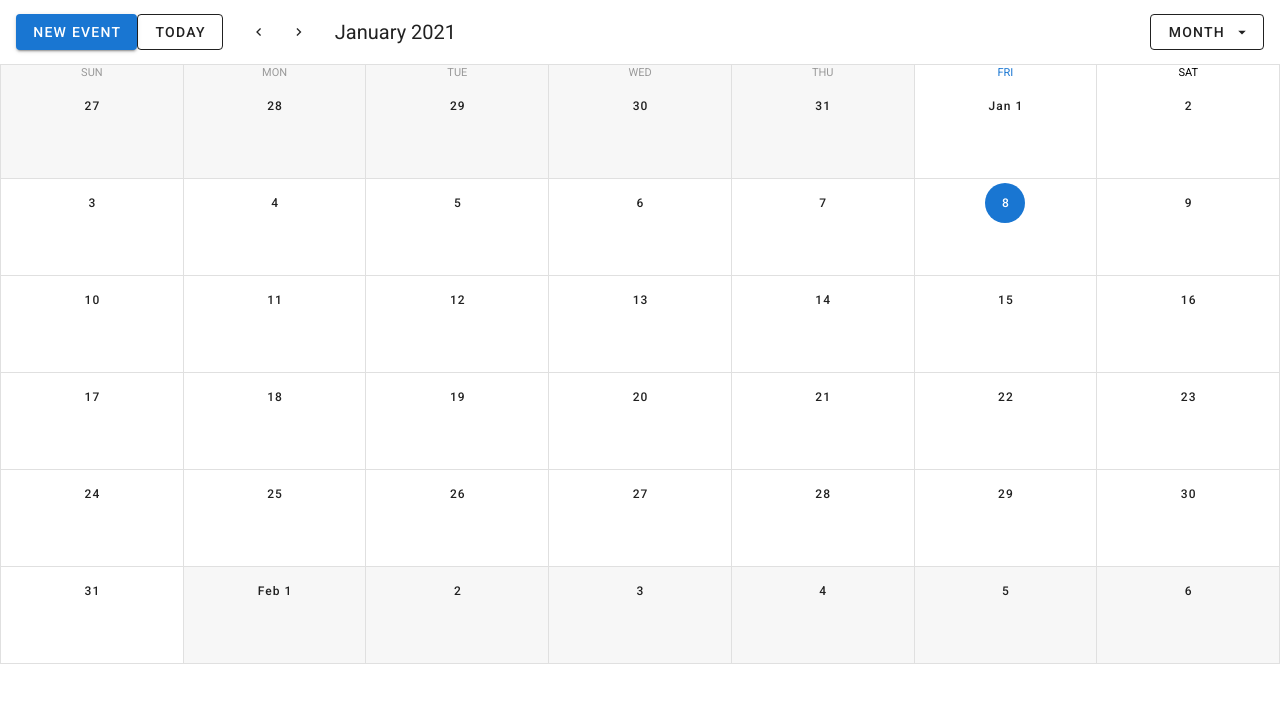
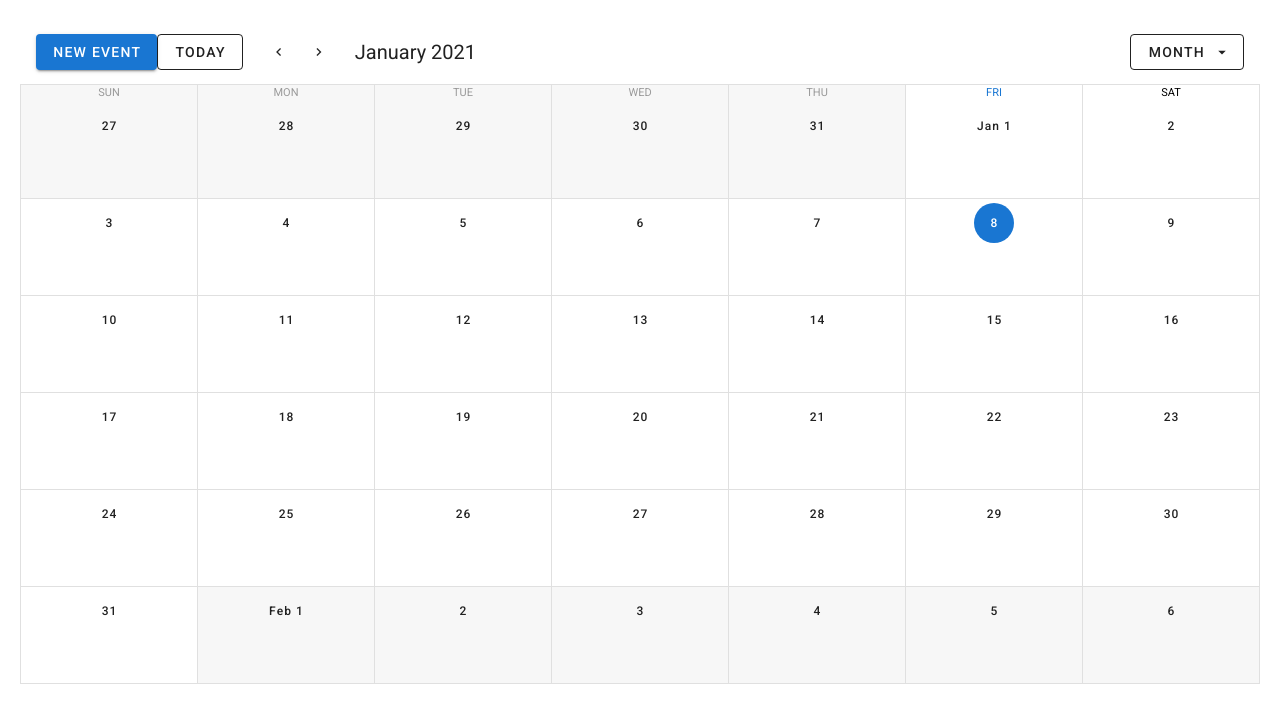
Before and after one commit to Abir-Bouhriz/Vue-Calendar, a Vue app: page / in a window 1280 px wide. Shown: the top 702 px of the page. Built offline with nearby package versions, Linux system fonts and the light colour scheme; no server answers; the database is empty; what vue-textarea-autosize would draw is missing.

Commit message:
fixing margin

```diff
--- a/src/App.vue
+++ b/src/App.vue
@@ -1,6 +1,6 @@
 <template>
   <v-app>
-    <v-main>
+    <v-main class="mx-5 my-5">
       <Calender />
     </v-main>
   </v-app>
```
